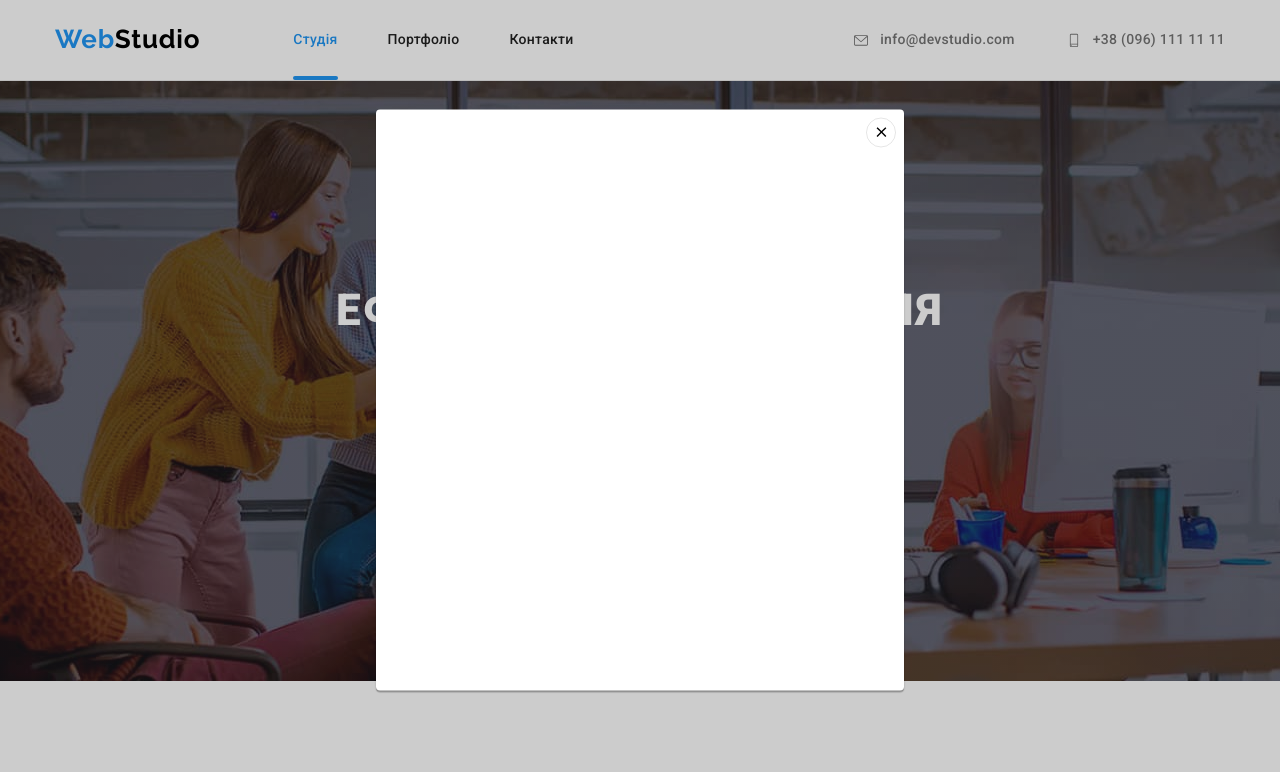
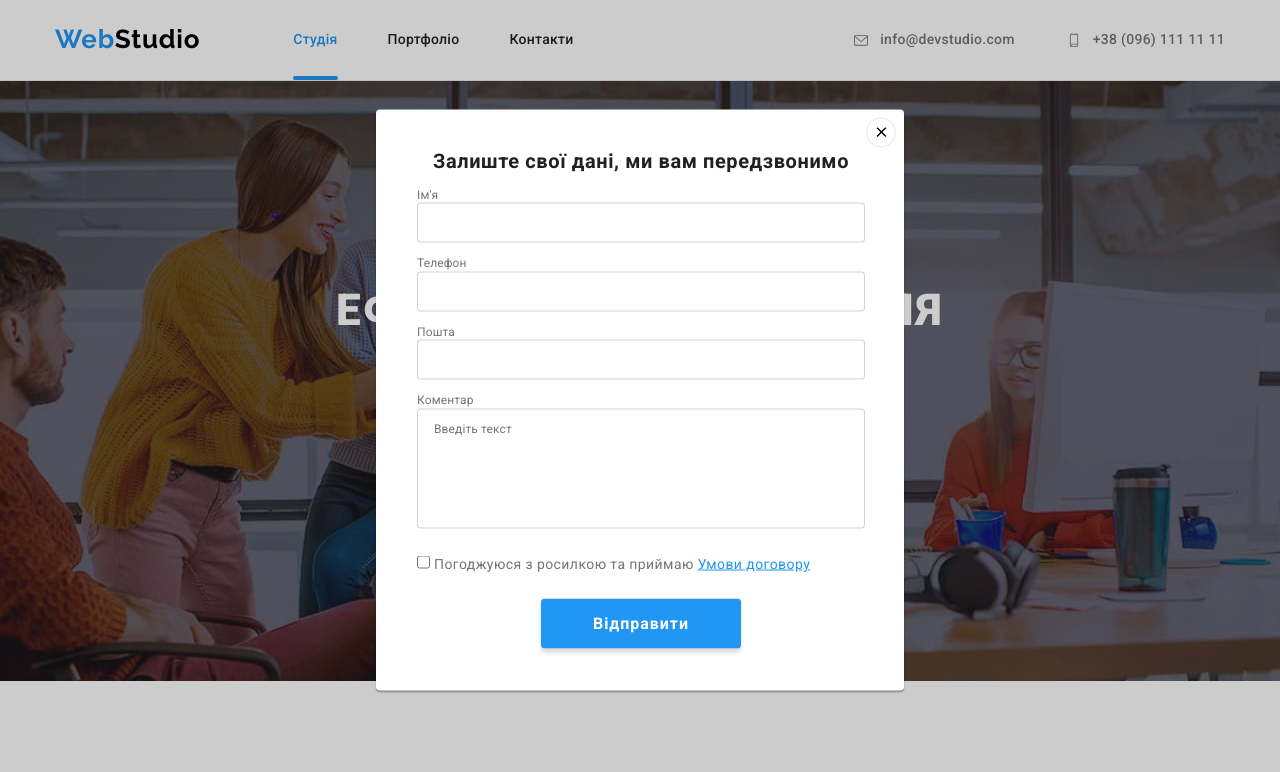
Before and after one commit to Dmytro-Hlushchenko/goit-markup-hw-06, a plain HTML site: page index.html in a window 1280 px wide. Both pictures are taken after a click on the button "Замовити послугу". Shown: the top 772 px of the page. Drawn offline with Linux system fonts and the light colour scheme.

Commit message:
add-modal-visual1

```diff
--- a/css/styles.css
+++ b/css/styles.css
@@ -6,7 +6,6 @@
     --active-text-color: #2196F3;
     --not-active-icon-color: #AFB1B8;
     --overlay-project-color: rgba(33, 150, 243, 0.9);
-;
     --cubic-bezier-primary: cubic-bezier(0.4, 0, 0.2, 1);
 }
 
@@ -552,6 +551,11 @@ ul {
     border-radius: 4px;
 }
 
+.footer-email-input {
+    width: 358px;
+    height: 50px;
+}
+
 /*PORTFOLIO main*/
 
 
@@ -708,6 +712,10 @@ ul {
     min-height: 581px;
     background-color: #ffffff;
 
+    padding-top: 40px;
+    padding-left: 41px;
+    padding-right: 39px;
+
     box-shadow: 0px 1px 3px rgba(0, 0, 0, 0.12), 0px 1px 1px rgba(0, 0, 0, 0.14), 0px 2px 1px rgba(0, 0, 0, 0.2);
     border-radius: 4px;
 
@@ -749,3 +757,122 @@ ul {
     width: 100%;
     height: 100%;
 }
+
+.modal-title {
+    color: var(--primary-text-color);
+    font-weight: 700;
+    font-size: 20px;
+    line-height: 1.15;
+    text-align: center;
+    letter-spacing: 0.03em;
+
+    margin-bottom: 12px;
+
+}
+
+.modal-form {
+    display: ;
+}
+
+.modal-input {
+    width: 100%;
+    height: 40px;
+    margin-bottom: 10px;
+    cursor: pointer;
+
+    border: 1px solid rgba(33, 33, 33, 0.2);
+    border-radius: 4px;
+
+    transition-property: border-color;
+    transition-duration: 250ms;
+    transition-timing-function: var(--cubic-bezier-primary);
+}
+
+.modal-input:hover,
+.modal-input:focus,
+.modal-comment:hover,
+.modal-comment:focus {
+    border-color: var(--active-text-color);
+}
+
+.lable-name {
+    width: 22px;
+    height: 14px;
+    font-weight: 400;
+    font-size: 12px;
+    line-height: 14px;
+    letter-spacing: 0.01em;
+
+    color: var(--secondary-text-color);
+
+}
+
+.modal-comment {
+    width: 100%;
+    height: 120px;
+    cursor: pointer;
+
+    padding: 12px 16px;
+    margin-bottom: 20px;
+
+    font-weight: 400;
+    font-size: 12px;
+    line-height: 1.17;
+    letter-spacing: 0.01em;
+    color: rgba(117, 117, 117, 0.5);
+
+    border: 1px solid rgba(33, 33, 33, 0.2);
+    border-radius: 4px;
+    resize: none;
+
+    transition-property: border-color;
+    transition-duration: 250ms;
+    transition-timing-function: var(--cubic-bezier-primary);
+}
+
+.check-conditions {
+    margin-bottom: 30px;
+
+}
+
+.conditions {
+    font-weight: 400;
+    font-size: 14px;
+    line-height: 1.71;
+    letter-spacing: 0.03em;
+    color: var(--secondary-text-color);
+}
+
+.condition-link {
+    color: var(--active-text-color);
+}
+
+.submit-button {
+    display: block;
+
+    margin-left: auto;
+    margin-right: auto;
+
+    width: 200px;
+    height: 50px;
+    font-weight: 700;
+    font-size: 16px;
+    line-height: 1.76;
+    letter-spacing: 0.06em;
+    cursor: pointer;
+
+    color: #ffffff;
+    background-color: var(--active-text-color);
+    border-color: transparent;
+    border-radius: 4px;
+    box-shadow: 0px 4px 4px rgba(0, 0, 0, 0.15);
+
+    transition-property: background-color;
+    transition-duration: 250ms;
+    transition-timing-function: var(--cubic-bezier-primary);
+}
+
+.submit-button:hover {
+    background: #188CE8;
+     box-shadow: 0px 4px 4px rgba(0, 0, 0, 0.15);
+}
--- a/index.html
+++ b/index.html
@@ -496,8 +496,8 @@
 
         <div class="footer-email-block">
           <p class="join-title">підпишітся на розсилку</p>
-          <input type="email">
-          <button type="button" class="footer-button">Підписатися
+          <input type="email" class="footer-email-input" >
+          <button type="submit" class="footer-button">Підписатися
             <svg width="24" height="24" >
               <use href="./images/icons.svg#icon-sign-up"/>
             </svg>
@@ -516,6 +516,33 @@
             <use href="./images/icons.svg#button-close"/>
           </svg>
         </button>
+        <p class="modal-title">Залиште свої дані, ми вам передзвонимо</p>
+
+        <form class="modal-form">
+          <div>
+            <label for="name" class="lable-name">Ім'я</label>
+              <input type="text" class="modal-input" name="name">
+          </div>
+          <div>
+            <label for="tel" class="lable-name">Телефон</label>
+              <input type="tel" class="modal-input" name="tel">
+          </div>
+          <div>
+            <label for="email" class="lable-name">Пошта</label>
+              <input type="email" class="modal-input" name="email">
+          </div>
+          <div>
+            <label for="comment" class="lable-name">Коментар</label>
+              <textarea name="comment" id="comment" class="modal-comment" placeholder="Введіть текст"></textarea>
+          </div>
+          <div>
+            <input type="checkbox" name="conditions" class="check-conditions">
+              <label class="conditions" for="conditions">Погоджуюся з росилкою та приймаю
+                <a class="condition-link" href="#">Умови договору</a>
+              </label>
+          </div>
+          <button class="submit-button" type="submit">Відправити</button>
+        </form>
       </div>
     </div>
     <script src="./js/modal.js"></script>
```
